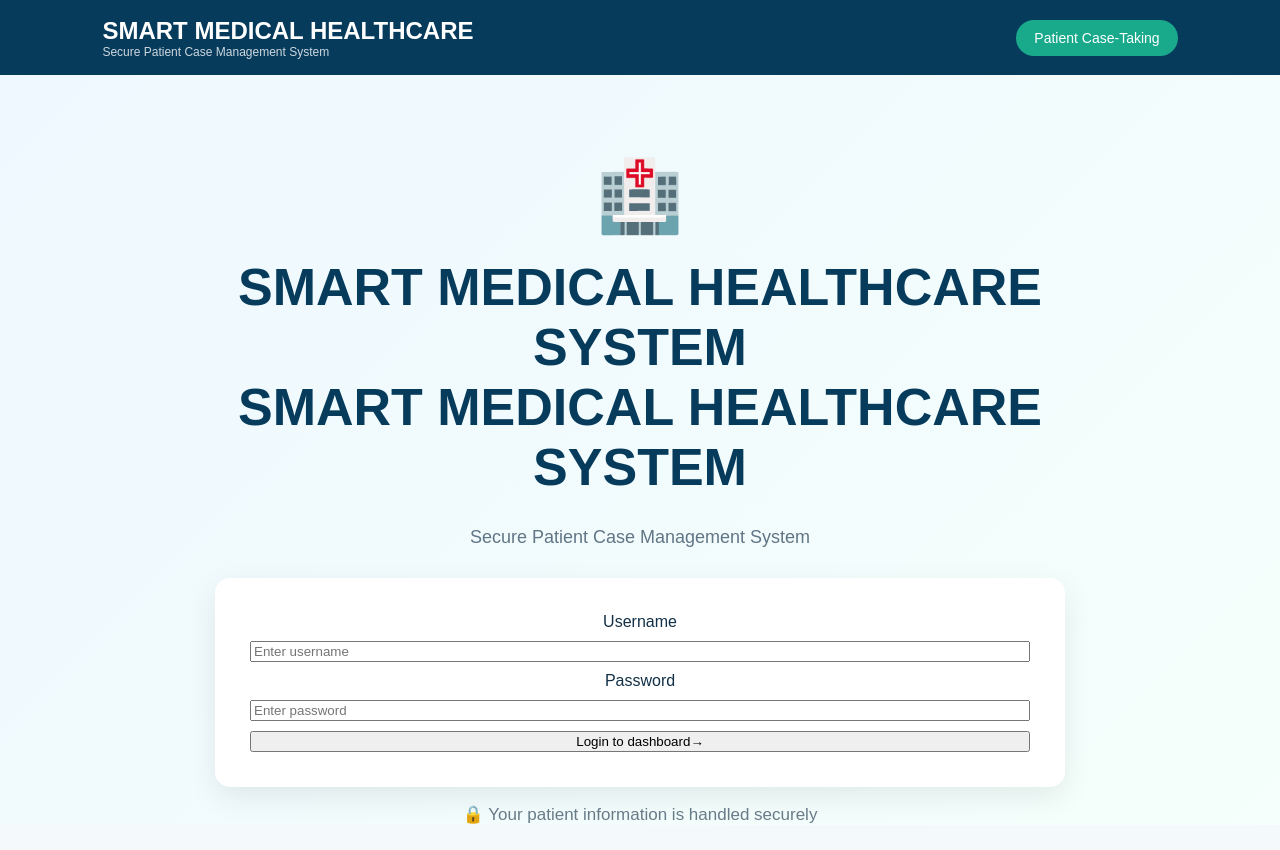
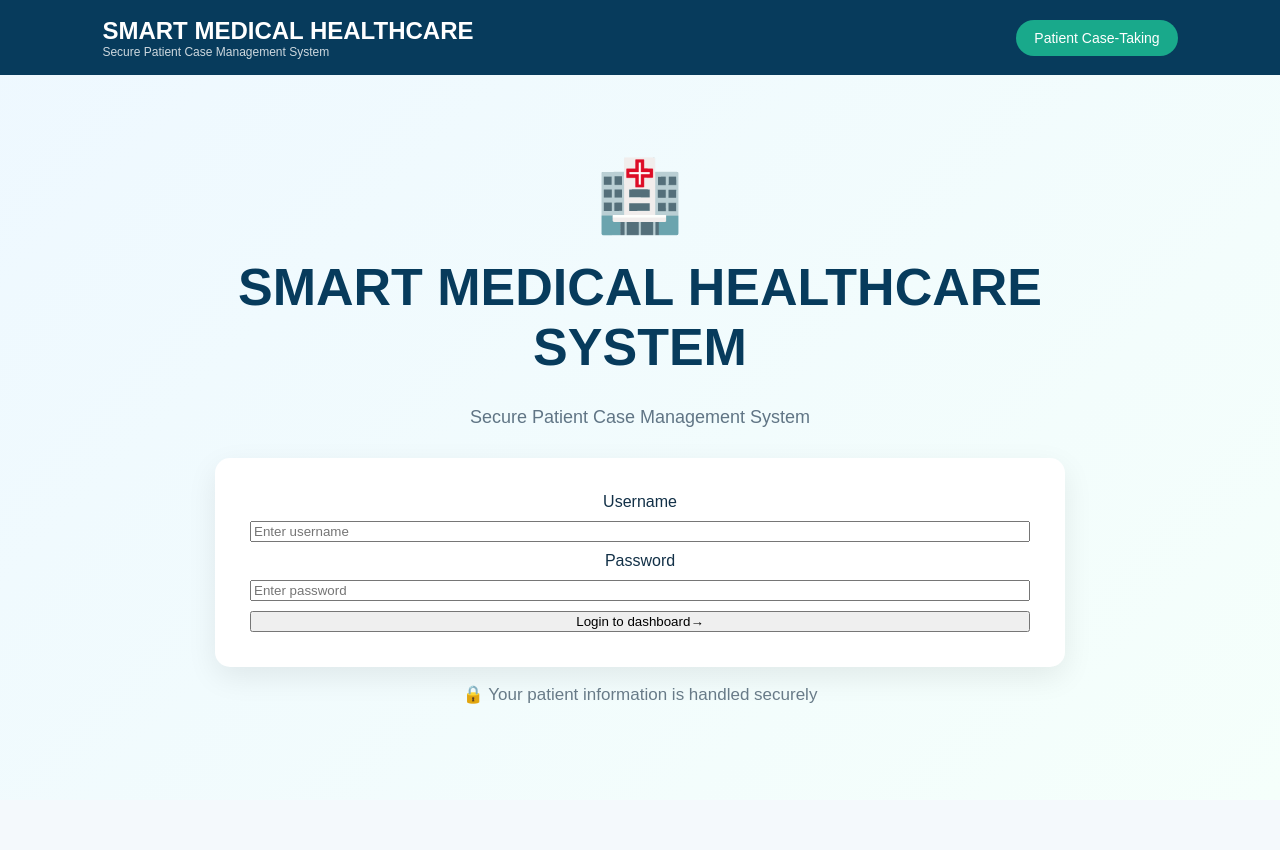
Before and after one commit to 03ranujdebug/SIH26047-Patient-Case-Taking, a React app: page / in a window 1280 px wide. After the commit the page ends 800 px from the top, so only its background shows below. Built offline with nearby package versions, Linux system fonts and the light colour scheme; the HTML template or start-up script is replaced by a standard one.

Commit message:
Removed duplicate healthcare title

```diff
--- a/src/App.jsx
+++ b/src/App.jsx
@@ -182,8 +182,6 @@ if (screen === "login") {
         </div>
 
         <h1 style={styles.title}>
-          SMART MEDICAL HEALTHCARE SYSTEM
-          <br />
           SMART MEDICAL HEALTHCARE SYSTEM
         </h1>
 
```
